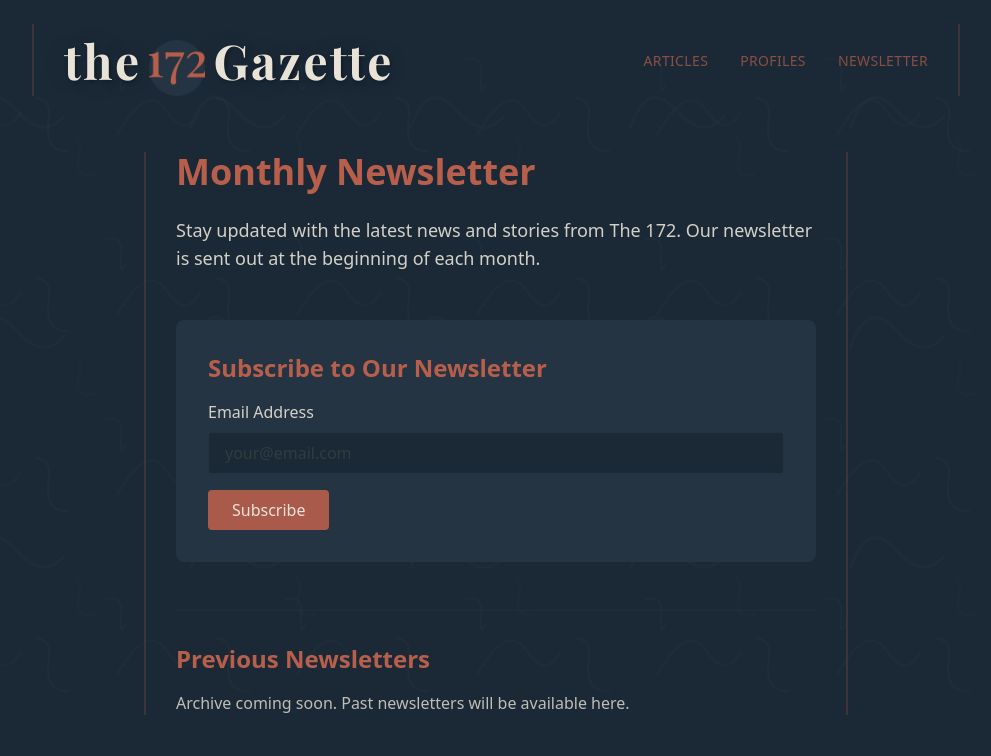
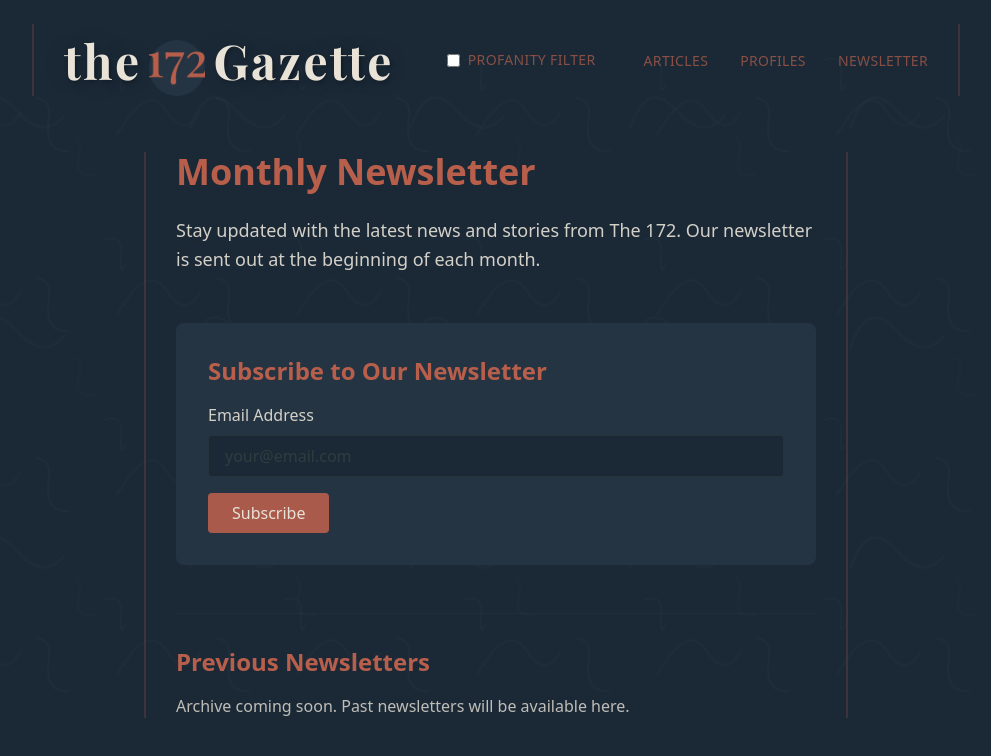
Before and after one commit to fergalbernard/172-website, a SvelteKit app: page /newsletter in a window 1280 px wide. Shown: the top 756 px of the page, without its empty margins (144-1135 px from the left). Built offline with nearby package versions, Linux system fonts and the light colour scheme.

Commit message:
add censoring and proper article formatting and authors

```diff
--- a/src/app.css
+++ b/src/app.css
@@ -50,6 +50,55 @@
             2px 2px 4px rgba(0, 0, 0, 0.3),
             0 0 30px rgba(0, 0, 0, 0.1);
     }
+
+    /* Markdown Styles */
+    .prose h1 {
+        @apply text-3xl font-bold text-coral mb-6 mt-8;
+    }
+
+    .prose h2 {
+        @apply text-2xl font-semibold text-coral mb-4 mt-6;
+    }
+
+    .prose h3 {
+        @apply text-xl font-semibold text-coral mb-3 mt-5;
+    }
+
+    .prose p {
+        @apply mb-4 text-cream/90 leading-relaxed;
+    }
+
+    .prose strong {
+        @apply text-coral font-semibold;
+    }
+
+    .prose em {
+        @apply text-cream/80 italic;
+    }
+
+    .prose ul {
+        @apply list-disc pl-6 mb-4 text-cream/90;
+    }
+
+    .prose ol {
+        @apply list-decimal pl-6 mb-4 text-cream/90;
+    }
+
+    .prose li {
+        @apply mb-2;
+    }
+
+    .prose blockquote {
+        @apply border-l-4 border-coral/30 pl-4 italic text-cream/80 my-6;
+    }
+
+    .prose a {
+        @apply text-coral hover:text-coral/80 transition-colors;
+    }
+
+    .prose hr {
+        @apply my-8 border-sage/20;
+    }
 }
 
 /* Custom colors */
--- /dev/null
+++ b/src/lib/stores/censor.ts
@@ -0,0 +1,16 @@
+import { writable } from 'svelte/store';
+
+export const isCensoringEnabled = writable(false);
+
+export function censorText(text: string, censoredWords: string[] = []): string {
+    if (!censoredWords || censoredWords.length === 0) return text;
+
+    let censoredText = text;
+    censoredWords.forEach(word => {
+        const regex = new RegExp(word, 'gi');
+        const replacement = `<span class="bg-midnight-light px-1 rounded text-black" style="background: #000;">${'█'.repeat(word.length)}</span>`;
+        censoredText = censoredText.replace(regex, replacement);
+    });
+
+    return censoredText;
+}
--- a/src/lib/utils/articles.ts
+++ b/src/lib/utils/articles.ts
@@ -3,6 +3,13 @@ import fs from 'fs';
 import path from 'path';
 import matter from 'gray-matter';
 import { marked } from 'marked';
+
+// Configure marked options for better HTML output
+marked.setOptions({
+    breaks: true,
+    gfm: true,
+    pedantic: false,
+});
 
 export interface Article {
     id: string;
@@ -10,6 +17,8 @@ export interface Article {
     date: string;
     excerpt: string;
     content: string;
+    author: string;
+    censoredWords?: string[];
 }
 
 const articlesDirectory = path.join(process.cwd(), 'src/content/articles');
@@ -26,10 +35,12 @@ export async function getAllArticles(): Promise<Article[]> {
 
             return {
                 id,
-                content: await marked(content),
                 title: data.title,
                 date: data.date,
-                excerpt: data.excerpt
+                excerpt: data.excerpt,
+                content: marked(content),
+                author: data.author,
+                censoredWords: data.censoredWords || []
             } as Article;
         }));
 
@@ -44,10 +55,12 @@ export async function getArticleById(id: string): Promise<Article | undefined> {
 
         return {
             id,
-            content: await marked(content),
             title: data.title,
             date: data.date,
-            excerpt: data.excerpt
+            excerpt: data.excerpt,
+            content: await marked(content),
+            author: data.author,
+            censoredWords: data.censoredWords || []
         };
     } catch (error) {
         if (!dev) console.error(`Error loading article ${id}:`, error);
--- a/src/routes/+layout.svelte
+++ b/src/routes/+layout.svelte
@@ -1,6 +1,7 @@
 <script lang="ts">
 	import { base } from '$app/paths';
 	import '../app.css';
+	import { isCensoringEnabled } from '$lib/stores/censor';
 
 	const navItems = [
 		{ href: '/', label: 'Articles' },
@@ -30,7 +31,17 @@
 				</a>
 
 				<!-- Desktop Navigation -->
-				<nav class="hidden md:block">
+				<nav class="hidden md:flex items-center space-x-8">
+					<div class="flex items-center space-x-2 mr-4">
+						<label class="text-coral/70 text-sm uppercase tracking-wide cursor-pointer flex items-center">
+							<input
+								type="checkbox"
+								bind:checked={$isCensoringEnabled}
+								class="mr-2 accent-coral"
+							/>
+							Profanity Filter
+						</label>
+					</div>
 					<ul class="flex space-x-8">
 						{#each navItems as { href, label }}
 							<li>
@@ -85,6 +96,16 @@
 		class:translate-x-0={isMenuOpen}
 	>
 		<nav class="pt-24 px-8">
+			<div class="mb-6">
+				<label class="text-coral/70 text-sm uppercase tracking-wide cursor-pointer flex items-center">
+					<input
+						type="checkbox"
+						bind:checked={$isCensoringEnabled}
+						class="mr-2 accent-coral"
+					/>
+					Profanity Filter
+				</label>
+			</div>
 			<ul class="space-y-6">
 				{#each navItems as { href, label }}
 					<li>
--- a/src/routes/+page.svelte
+++ b/src/routes/+page.svelte
@@ -1,8 +1,14 @@
 <script lang="ts">
     import type { PageData } from './$types';
     import { base } from '$app/paths';
+    import { isCensoringEnabled, censorText } from '$lib/stores/censor';
 
     export let data: PageData;
+
+    $: articles = data.articles.map(article => ({
+        ...article,
+        excerpt: $isCensoringEnabled ? censorText(article.excerpt, article.censoredWords) : article.excerpt
+    }));
 </script>
 
 <div class="py-8">
@@ -10,15 +16,22 @@
         <h1 class="text-4xl font-bold text-coral mb-8">Latest Articles</h1>
 
         <div class="space-y-6">
-            {#each data.articles as article}
+            {#each articles as article}
                 <article class="article-card">
-                    <a href="{base}/{article.id}" class="block">
-                        <h2 class="text-2xl font-semibold text-cream mb-2">{article.title}</h2>
-                        <p class="text-cream/80 mb-4">{article.excerpt}</p>
-                        <div class="text-sm text-sage-light">
-                            {new Date(article.date).toLocaleDateString()}
+                    <div class="block">
+                        <a href="{base}/{article.id}" class="block mb-4">
+                            <h2 class="text-2xl font-semibold text-cream mb-2">{article.title}</h2>
+                            <p class="text-cream/80">{@html article.excerpt}</p>
+                        </a>
+                        <div class="flex justify-between items-center text-sm">
+                            <div class="text-sage-light">
+                                {new Date(article.date).toLocaleDateString()}
+                            </div>
+                            <a href="{base}/profiles" class="text-coral hover:text-coral/80 transition-colors">
+                                By {article.author}
+                            </a>
                         </div>
-                    </a>
+                    </div>
                 </article>
             {/each}
         </div>
--- a/src/routes/[id]/+page.svelte
+++ b/src/routes/[id]/+page.svelte
@@ -1,8 +1,14 @@
 <script lang="ts">
     import type { PageData } from './$types';
     import { base } from '$app/paths';
+    import { isCensoringEnabled, censorText } from '$lib/stores/censor';
 
     export let data: PageData;
+
+    $: article = {
+        ...data.article,
+        content: $isCensoringEnabled ? censorText(data.article.content, data.article.censoredWords) : data.article.content
+    };
 </script>
 
 <div class="py-8">
@@ -12,11 +18,11 @@
         <article class="prose prose-invert max-w-none">
             <h1 class="text-4xl font-bold text-coral mb-4">{data.article.title}</h1>
             <div class="text-sage-light mb-8">
-                {new Date(data.article.date).toLocaleDateString()}
+                {new Date(article.date).toLocaleDateString()}
             </div>
 
             <div class="text-cream/90">
-                {@html data.article.content}
+                {@html article.content}
             </div>
         </article>
     </div>
```
Also changed, not shown: src/content/articles/crimping-out-the-wazoo.md (+28 -6 lines).
